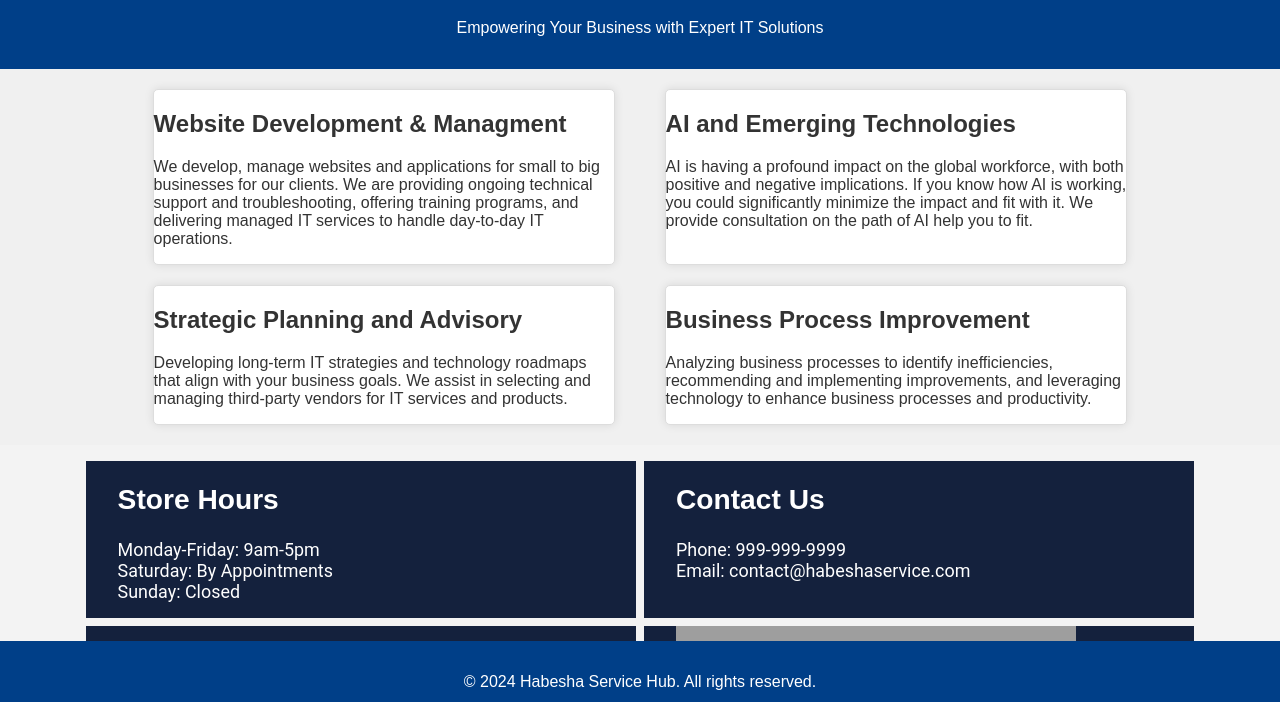
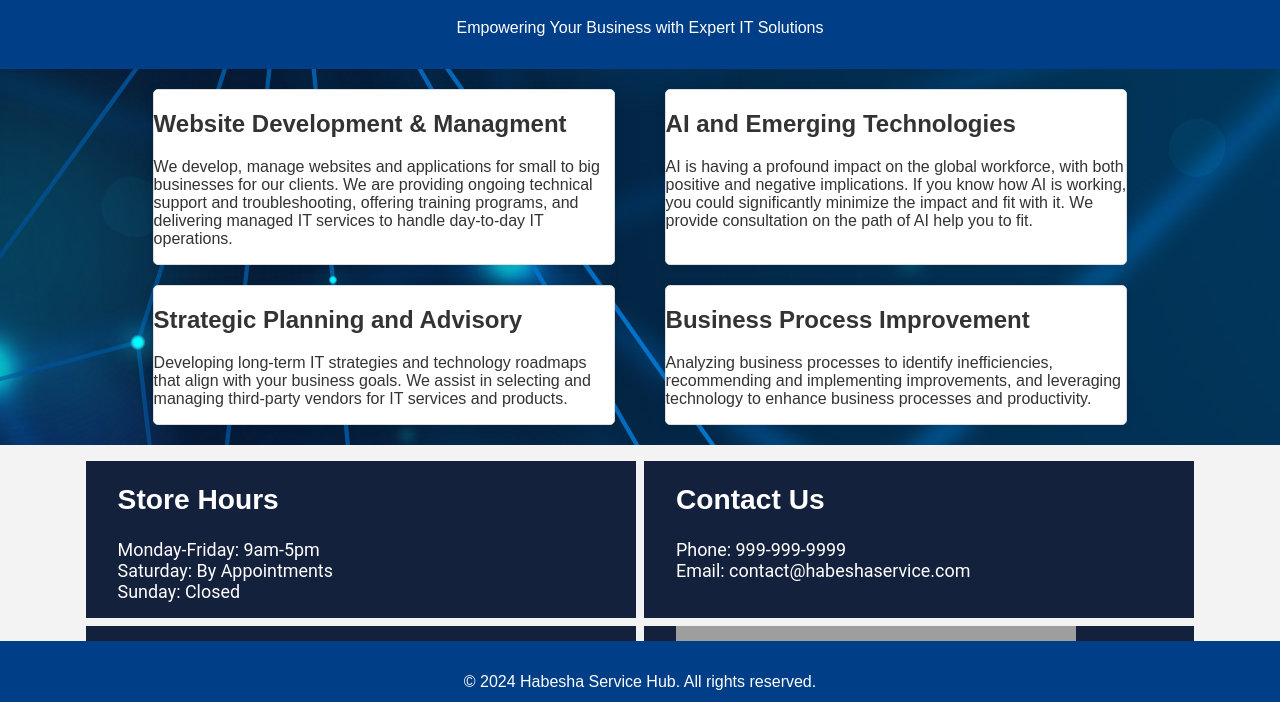
Before and after one commit to Zemenu-Ambelu/HabeshaServiceHub, a plain HTML site: page Consultant.html in a window 1280 px wide. Shown: the part 77-779 px from the top of the page. Drawn offline with Linux system fonts and the light colour scheme; grey boxes are pictures that could not be loaded.

Commit message:
Update Consultant.html_Testttt

```diff
--- a/Consultant.html
+++ b/Consultant.html
@@ -10,7 +10,7 @@
             margin: 0;
             padding: 0;
             background-color: #f0f0f0;
-            background-image:url(/images/AI.JPG');
+            background-image:url("././images/AI.jpg");
             color: #333;
         }
         header {
```
